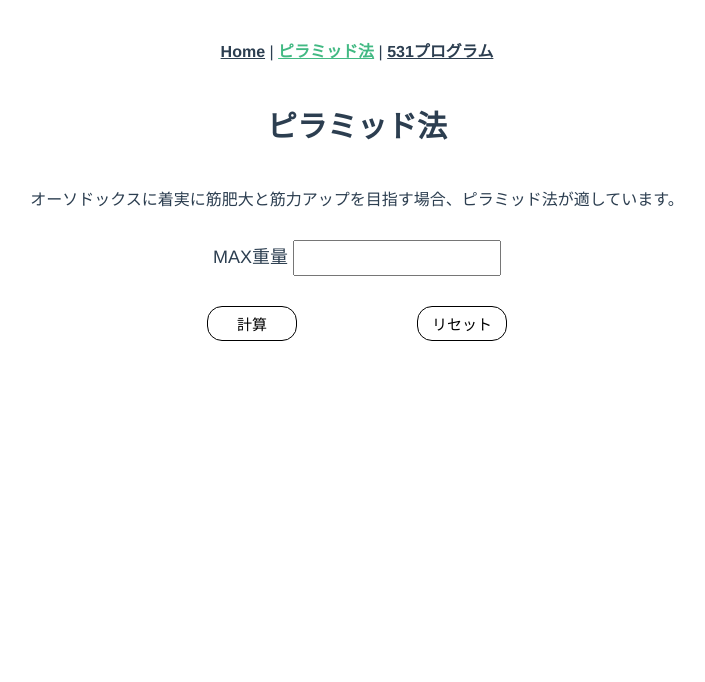
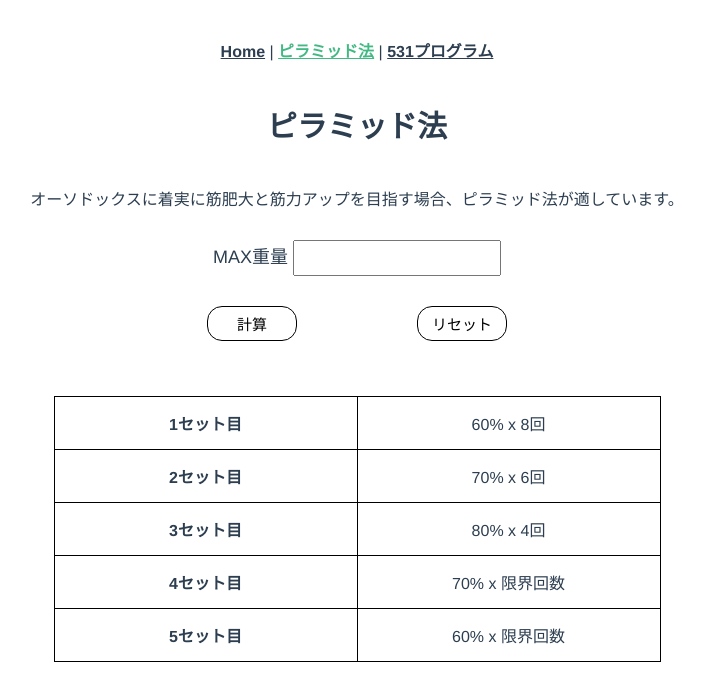
Before and after one commit to y-soliloquy/training-generator, a Vue app: page /piramidmethod in a window 1280 px wide. Shown: the top 682 px of the page, without its empty margins (283-988 px from the left). Built offline with nearby package versions, Linux system fonts and the light colour scheme.

Commit message:
ピラミッド法のテーブル雛形を作成

```diff
--- a/src/views/PiramidMethodView.vue
+++ b/src/views/PiramidMethodView.vue
@@ -8,6 +8,46 @@ import UIButton from "../components/ui/UIButton.vue";
 const title = "ピラミッド法";
 const explain =
 	"オーソドックスに着実に筋肥大と筋力アップを目指す場合、ピラミッド法が適しています。";
+
+type menu = {
+	id: string;
+	number: number;
+	percentage: number;
+	count: number;
+};
+
+const menuList: menu[] = [
+	{
+		id: "1",
+		number: 1,
+		percentage: 60,
+		count: 8,
+	},
+	{
+		id: "2",
+		number: 2,
+		percentage: 70,
+		count: 6,
+	},
+	{
+		id: "3",
+		number: 3,
+		percentage: 80,
+		count: 4,
+	},
+	{
+		id: "4",
+		number: 4,
+		percentage: 70,
+		count: 1000,
+	},
+	{
+		id: "5",
+		number: 5,
+		percentage: 60,
+		count: 1000,
+	},
+];
 </script>
 
 <template>
@@ -18,6 +58,33 @@ const explain =
 		<UIButton>計算</UIButton>
 		<UIButton>リセット</UIButton>
 	</UIFlexBox>
+	<table class="PiramidMethodView-Table">
+		<tbody>
+			<tr v-for="(menu, index) in menuList" :key="index">
+				<th>{{ menu.number }}セット目</th>
+				<td>
+					{{ menu.percentage }}% x
+					<span v-if="menu.count !== 1000">{{ menu.count }}回</span
+					><span v-else>限界回数</span>
+				</td>
+			</tr>
+		</tbody>
+	</table>
 </template>
 
-<style></style>
+<style>
+.PiramidMethodView-Table {
+	border-collapse: collapse;
+	margin: 25px auto;
+}
+.PiramidMethodView-Table th {
+	width: 300px;
+	height: 50px;
+	border: 1px solid black;
+}
+.PiramidMethodView-Table td {
+	width: 300px;
+	height: 50px;
+	border: 1px solid black;
+}
+</style>
```
